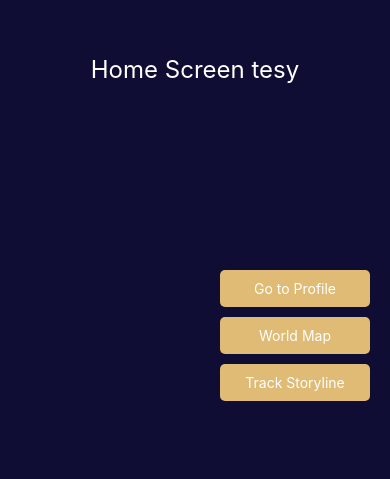
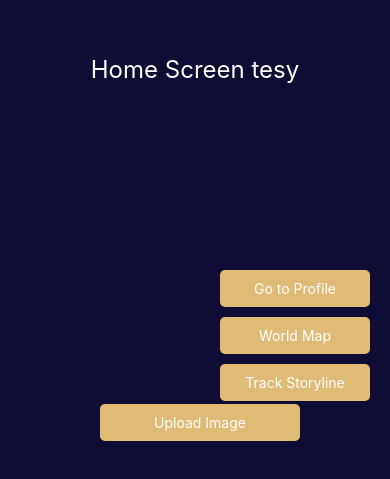
Before and after one commit to itsrobel/QuestForge, a React Native app in the folder native/: screen /Home in a window 390 px wide. Shown: the part 353-832 px from the top of the page. Built offline with nearby package versions, Linux system fonts and the light colour scheme.

Commit message:
add image upload

```diff
--- a/native/package.json
+++ b/native/package.json
@@ -19,7 +19,9 @@
     "react-native": "0.74.5",
     "react-native-web": "~0.19.10",
     "react-native-screens": "3.31.1",
-    "react-native-safe-area-context": "4.10.5"
+    "react-native-safe-area-context": "4.10.5",
+    "expo-document-picker": "~12.0.2",
+    "expo-image-picker": "~15.0.7"
   },
   "devDependencies": {
     "@babel/core": "^7.20.0"
--- a/native/screens/HomeScreen.js
+++ b/native/screens/HomeScreen.js
@@ -1,12 +1,54 @@
-import * as React from 'react';
-import { View, Text, TouchableOpacity } from 'react-native';
+//import * as React from 'react';
+import React, { useState } from 'react';
+import { View, Text, TouchableOpacity, Image, ScrollView} from 'react-native';
+import * as ImagePicker from 'expo-image-picker';
 import Profile from './Profile';
 import TrackStory from './TrackStoryline';
 import WorldMap from './WorldMap';
 import styles from '../stylesheets/homescreenStyle'
 
 const HomeScreen = ({ navigation }) => {
-  return (
+    const [uploadedImages, setUploadedImages] = useState([]);
+
+    const pickImage = async () => {
+        // Ask for permission to access the image library
+        const permissionResult = await ImagePicker.requestMediaLibraryPermissionsAsync();
+
+        if (permissionResult.granted === false) {
+            alert('Permission to access camera roll is required!');
+            return;
+        }
+
+        // Pick an image from the device's image library
+        const result = await ImagePicker.launchImageLibraryAsync({
+            mediaTypes: ImagePicker.MediaTypeOptions.Images, // Only images
+            allowsEditing: true,
+            aspect: [4, 3], // You can set the aspect ratio if you want
+            quality: 1, // High-quality image
+        });
+
+        // Log the result for debugging purposes
+        console.log(result);
+
+        // Check if an image was selected
+        if (!result.canceled) {
+            // Check if result.assets exists and use the first asset's uri
+            if (result.assets && result.assets.length > 0) {
+                // Save the image URI to state and log the updated array
+                setUploadedImages(prevImages => {
+                    const newImages = [...prevImages, result.assets[0].uri];
+                    console.log("Uploaded Images:", newImages); // Log the updated images
+                    return newImages; // Return the new array
+                });
+            } else {
+                alert('No image selected!');
+            }
+        } else {
+            alert('Image picking was canceled!');
+        }
+    };
+
+    return (
     <View style={styles.container}>
       <Text style={styles.title}>Home Screen tesy</Text>
 
@@ -36,6 +78,30 @@ const HomeScreen = ({ navigation }) => {
           <Text style={{ color: '#fff', textAlign: 'center' }}>Track Storyline</Text>
         </TouchableOpacity>
       </View>
+
+      {/* Image Upload Button */}
+      <View style={{ position: 'absolute', bottom: 50, width: '100%', alignItems: 'center', flexDirection: 'row', justifyContent: 'center' }}>
+            <TouchableOpacity
+                style={styles.fileButton}
+                onPress={pickImage} // Call the image picker
+            >
+                <Text style={{ color: '#fff' }}>Upload Image</Text>
+            </TouchableOpacity>
+       </View>
+
+       {/* Display Uploaded Images */}
+       {/* {uploadedImages.length > 0 && (
+                <ScrollView style={{ position: 'absolute', top: 100, width: '100%', alignItems: 'center' }}>
+                    <Text style={{ color: '#fff', textAlign: 'center' }}>Uploaded Images:</Text>
+                    {uploadedImages.map((uri, index) => (
+                        <Image
+                            key={index}
+                            source={{ uri }} // Use the image URI
+                            style={{ width: 200, height: 200, marginTop: 10 }} // You can adjust the size
+                        />
+                    ))}
+                </ScrollView>
+        )} */}
     </View>
   );
 };
--- a/native/stylesheets/homescreenStyle.js
+++ b/native/stylesheets/homescreenStyle.js
@@ -19,4 +19,12 @@ export default StyleSheet.create({
     width: 150, // Set a width for consistent button size
     alignItems: 'center', // Center align button text
   },
+  fileButton: {
+    backgroundColor: 'rgba(224, 187, 117, 1)', // Button background color
+    borderRadius: 5,
+    padding: 10,
+    marginLeft: 10, // Space between the file button and the rest
+    alignItems: 'center', // Center align button text
+    width: 200, // You can adjust this width
+  },
 });
```
Also changed, not shown: 1 other file (tests, documents, lock files or other folders).
